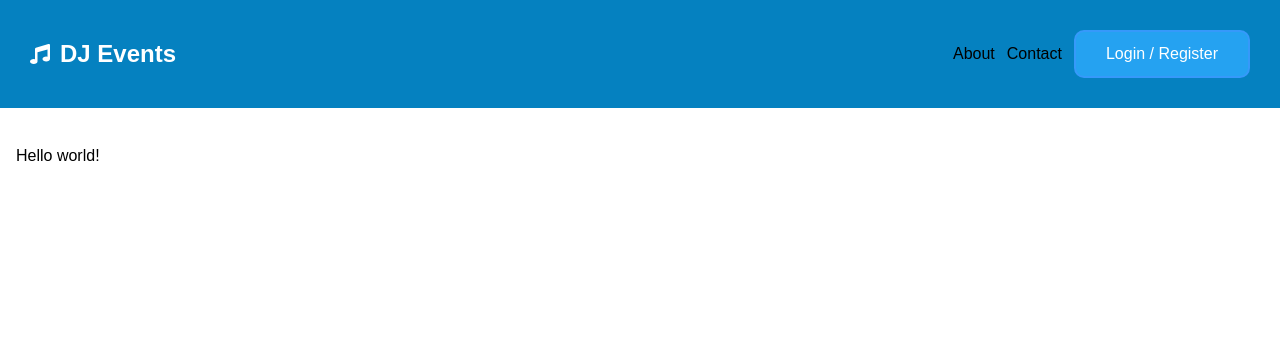
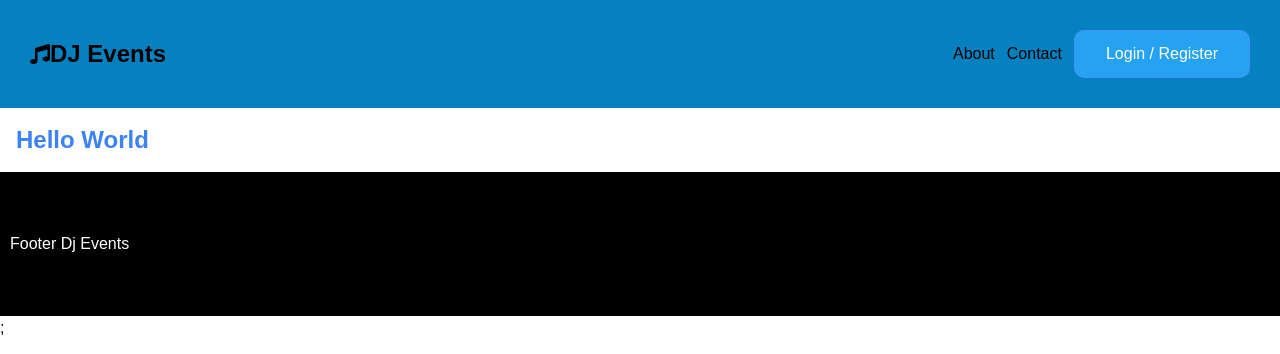
Before and after one commit to omid-bakeri/dj-events, a Next.js app: page / in a window 1280 px wide. Shown: the top 354 px of the page. Built offline with nearby package versions, Linux system fonts and the light colour scheme; a web font is replaced by a local one.

Commit message:
file updated

```diff
--- a/features/Footer.jsx
+++ b/features/Footer.jsx
@@ -1,9 +1,10 @@
+import styles from "../styles/Footer.module.css"
 function Footer(){
-    return <div className="bg-black text-white
-     w-full">
-        <h1 className="text-red-500 ">
+    return <div>
+        <h1 className={styles.container}>
             Footer Dj Events
         </h1>
+
     </div>
 }
 
--- a/features/Header.jsx
+++ b/features/Header.jsx
@@ -4,6 +4,7 @@ import { FaMusic } from "react-icons/fa";
 import Button from "../user interface/Button"
 import styles from "../styles/Header.module.css";
 import {useRouter} from "next/router";
+import Logo from "@/user interface/Logo";
 
 
 function Header() {
@@ -29,13 +30,7 @@ function Header() {
   return (
     <>
       <div className={styles.container}>
-        <Link className={styles.Nav} href="/">
-          <i className="text-xl mt-2">
-            <FaMusic />
-          </i>
-          <h1 className="">DJ Events</h1>
-        </Link>
-
+          <Logo/>
         <div
           className="flex justify-center
          items-center gap-3"
--- a/pages/about/index.js
+++ b/pages/about/index.js
@@ -3,7 +3,7 @@ import Layout from "@/features/Layout";
 
 function About() {
   return <Layout title="About DJ Events">
-    <div className="p-4 mt-32 absolute
+    <div className="p-4
    text-2xl font-semibold">
       About this website</div>;
   </Layout>
--- a/pages/contact/index.js
+++ b/pages/contact/index.js
@@ -2,8 +2,8 @@ import React from "react";
 import Layout from "@/features/Layout";
 
 function Contact(){
-    return <Layout>
-        <div className="p-4 mt-32 absolute
+    return <Layout title="Contact with us">
+        <div className="p-4
    text-2xl font-semibold">
             Conatct With us </div>;
     </Layout>
--- a/pages/index.js
+++ b/pages/index.js
@@ -7,12 +7,8 @@ function HomePage() {
   return (
     <>
      <Layout>
-         <h1
-             className="p-4 mt-32
-      absolute"
-         >
-             Hello world!
-         </h1>
+         <div className="text-2xl font-bold text-blue-500
+          p-4">Hello World</div>
      </Layout>
     </>
   );
--- /dev/null
+++ b/styles/Footer.module.css
@@ -0,0 +1,8 @@
+.container{
+    background-color: black;
+    padding: 60px 10px;
+    color: white;
+    bottom: 0;
+    left: 0;
+    width: 100%;
+}
--- a/styles/Header.module.css
+++ b/styles/Header.module.css
@@ -4,7 +4,6 @@
   justify-content: space-between;
   padding: 30px;
   align-items: center;
-  position: absolute;
   min-width: 100%;
 }
 
--- /dev/null
+++ b/user interface/Logo.jsx
@@ -0,0 +1,17 @@
+import {FaMusic} from "react-icons/fa";
+import Link from "next/link";
+
+function Logo(){
+    return <>
+        <div>
+            <Link className="flex justify-center gap-4 items-center" href="/">
+                <i className="text-xl mt-2">
+                    <FaMusic />
+                </i>
+                <h1 className="">DJ Events</h1>
+            </Link>
+        </div>
+    </>
+}
+
+export default Logo;
```
